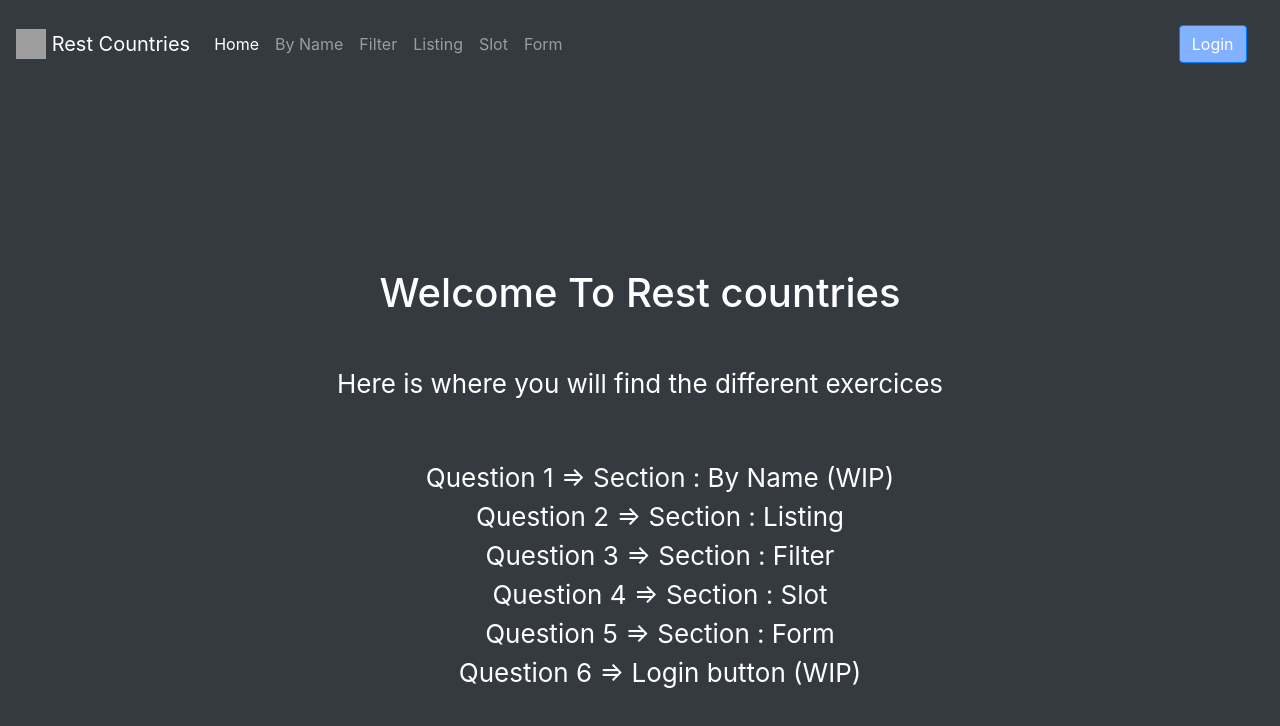
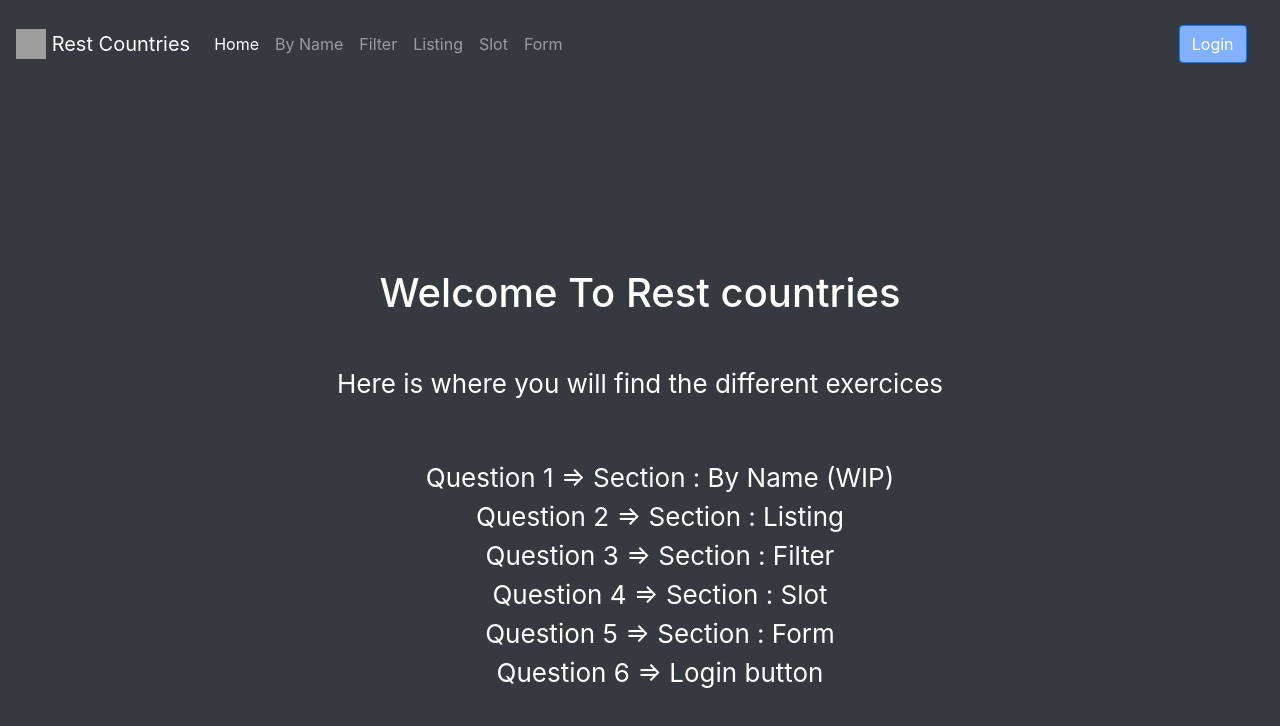
Before and after one commit to aggads/rest-countries-React-NodeJs, a React (Create React App) app: page / in a window 1280 px wide. Shown: the top 726 px of the page. Built offline with nearby package versions, Linux system fonts and the light colour scheme; grey boxes are pictures that could not be loaded; what react-redux-form would draw is missing.

Commit message:
small update

```diff
--- a/src/components/landing/Landing.js
+++ b/src/components/landing/Landing.js
@@ -26,7 +26,7 @@ export default class Landing extends Component {
             Question 5 ={">"} Section : Form
           </li>
           <li className="listItem">
-            Question 6 ={">"} Login button (WIP)
+            Question 6 ={">"} Login button
           </li>
         </ul>
       </div>
```
